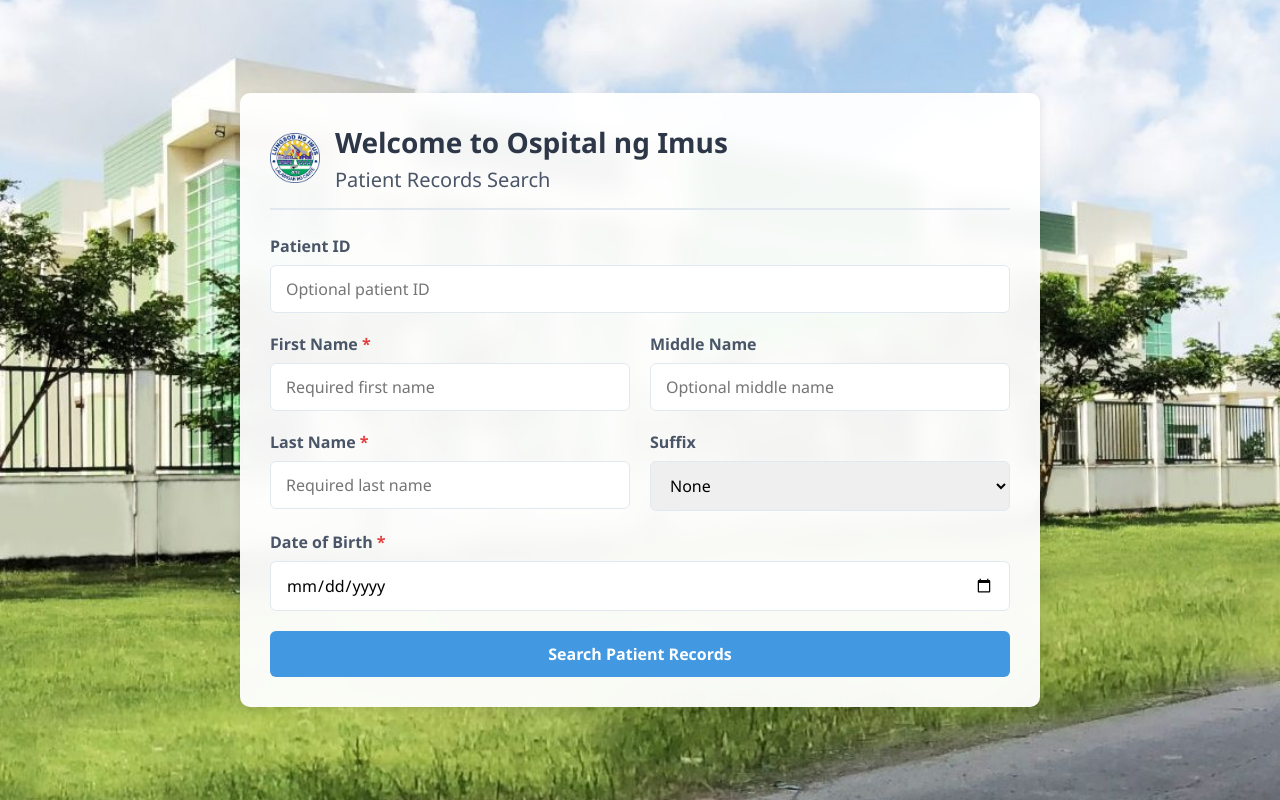
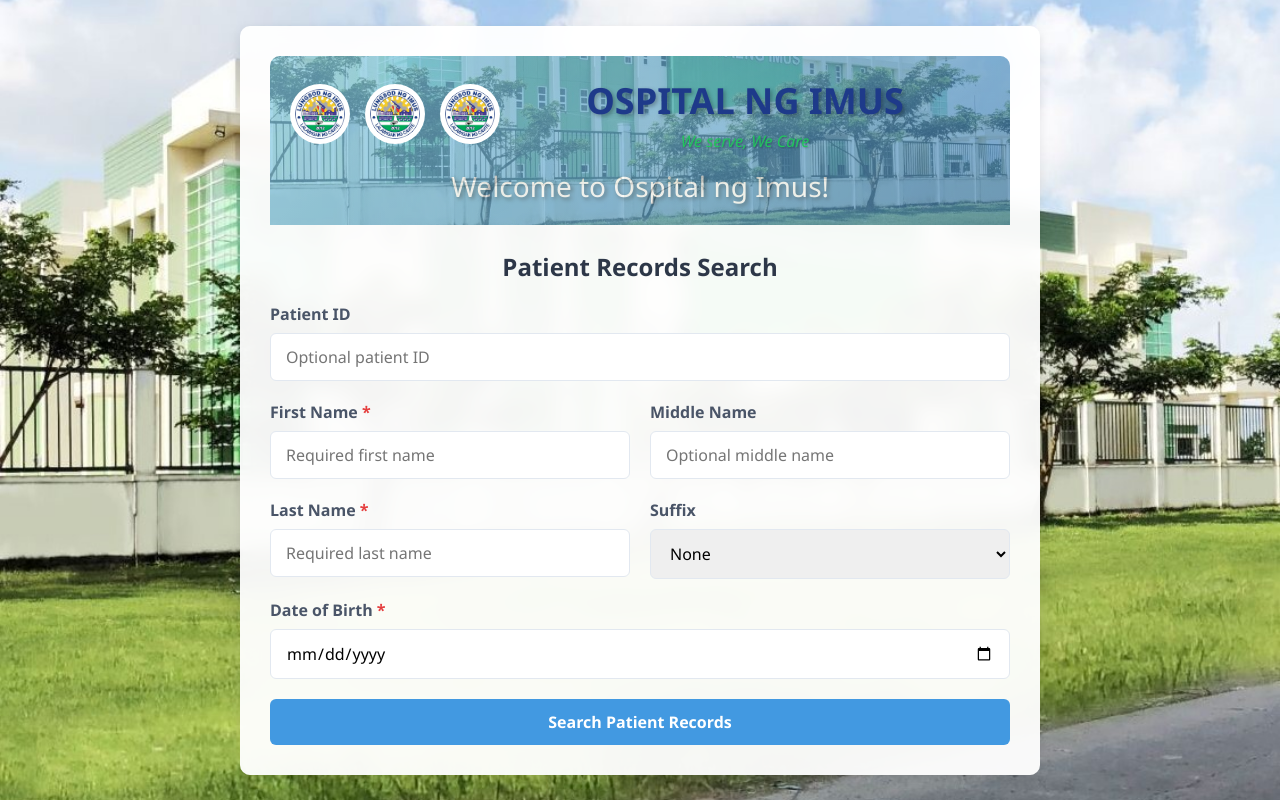
Before and after one commit to ONIProject123/ONI_Kiosk_Project, a website: page public/index.html in a window 1280 px wide. Drawn offline with Linux system fonts and the light colour scheme.

Commit message:
Redesign header to match provided image

```diff
--- a/public/index.html
+++ b/public/index.html
@@ -36,24 +36,85 @@
         }
 
         .header-container {
+            background: linear-gradient(135deg, #87CEEB 0%, #4682B4 100%);
+            color: white;
+            padding: 20px;
+            border-radius: 10px 10px 0 0;
+            margin-bottom: 25px;
+            position: relative;
+            overflow: hidden;
+        }
+
+        .header-container::before {
+            content: '';
+            position: absolute;
+            top: 0;
+            left: 0;
+            right: 0;
+            bottom: 0;
+            background: url('20250709_084103.jpg') center/cover;
+            opacity: 0.3;
+            z-index: 1;
+        }
+
+        .header-content {
+            position: relative;
+            z-index: 2;
             display: flex;
             align-items: center;
-            margin-bottom: 25px;
-            border-bottom: 2px solid #e2e8f0;
-            padding-bottom: 15px;
+            justify-content: space-between;
         }
 
-        .header-logo {
-            width: 50px;
-            height: 50px;
-            object-fit: contain;
-            margin-right: 15px;
+        .logos-section {
+            display: flex;
+            align-items: center;
+            gap: 15px;
         }
 
-        .header-container h1 {
+        .logo {
+            width: 60px;
+            height: 60px;
+            object-fit: contain;
+            background: white;
+            border-radius: 50%;
+            padding: 5px;
+        }
+
+        .title-section {
+            text-align: center;
+            flex: 1;
+        }
+
+        .main-title {
+            font-size: 36px;
+            font-weight: bold;
+            color: #1e3a8a;
+            margin: 0;
+            text-shadow: 2px 2px 4px rgba(0,0,0,0.3);
+        }
+
+        .tagline {
+            font-size: 16px;
+            color: #22c55e;
+            font-style: italic;
+            margin: 5px 0 0 0;
+            text-shadow: 1px 1px 2px rgba(0,0,0,0.3);
+        }
+
+        .welcome-message {
+            font-size: 28px;
+            color: white;
+            text-align: center;
+            margin: 15px 0 0 0;
+            text-shadow: 2px 2px 4px rgba(0,0,0,0.5);
+        }
+
+        .form-title {
+            text-align: center;
             color: #2d3748;
-            margin: 0;
             font-size: 24px;
+            margin: 20px 0;
+            font-weight: 600;
         }
 
         .form-group {
@@ -192,12 +253,22 @@
 <body>
     <div class="container">
         <div class="header-container">
-            <img src="Ph_seal_Imus.png" alt="Imus City Logo" class="header-logo">
-            <div>
-                <h1 style="margin: 0; font-size: 28px; color: #2d3748;">Welcome to Ospital ng Imus</h1>
-                <h2 style="margin: 5px 0 0 0; font-size: 20px; color: #4a5568; font-weight: 500;">Patient Records Search</h2>
+            <div class="header-content">
+                <div class="logos-section">
+                    <img src="Ph_seal_Imus.png" alt="Imus City Logo" class="logo">
+                    <img src="Ph_seal_Imus.png" alt="Imus Logo" class="logo">
+                    <img src="Ph_seal_Imus.png" alt="Hospital Logo" class="logo">
+                </div>
+                <div class="title-section">
+                    <h1 class="main-title">OSPITAL NG IMUS</h1>
+                    <p class="tagline">We serve, We Care</p>
+                </div>
             </div>
+            <div class="welcome-message">Welcome to Ospital ng Imus!</div>
         </div>
+
+        <h2 class="form-title">Patient Records Search</h2>
+
         <form id="searchForm">
             <div class="form-group">
                 <label for="patientId">Patient ID</label>
```
